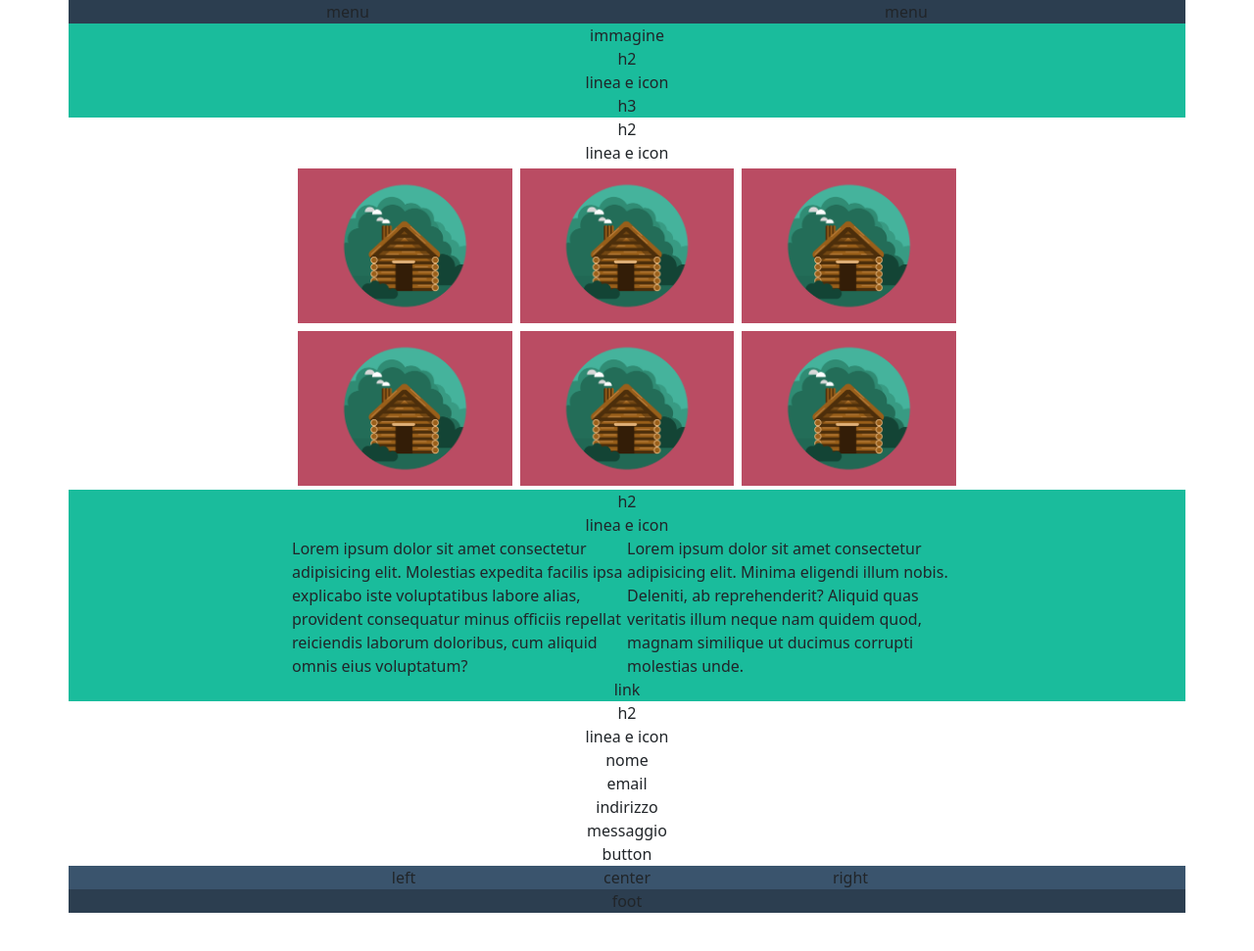
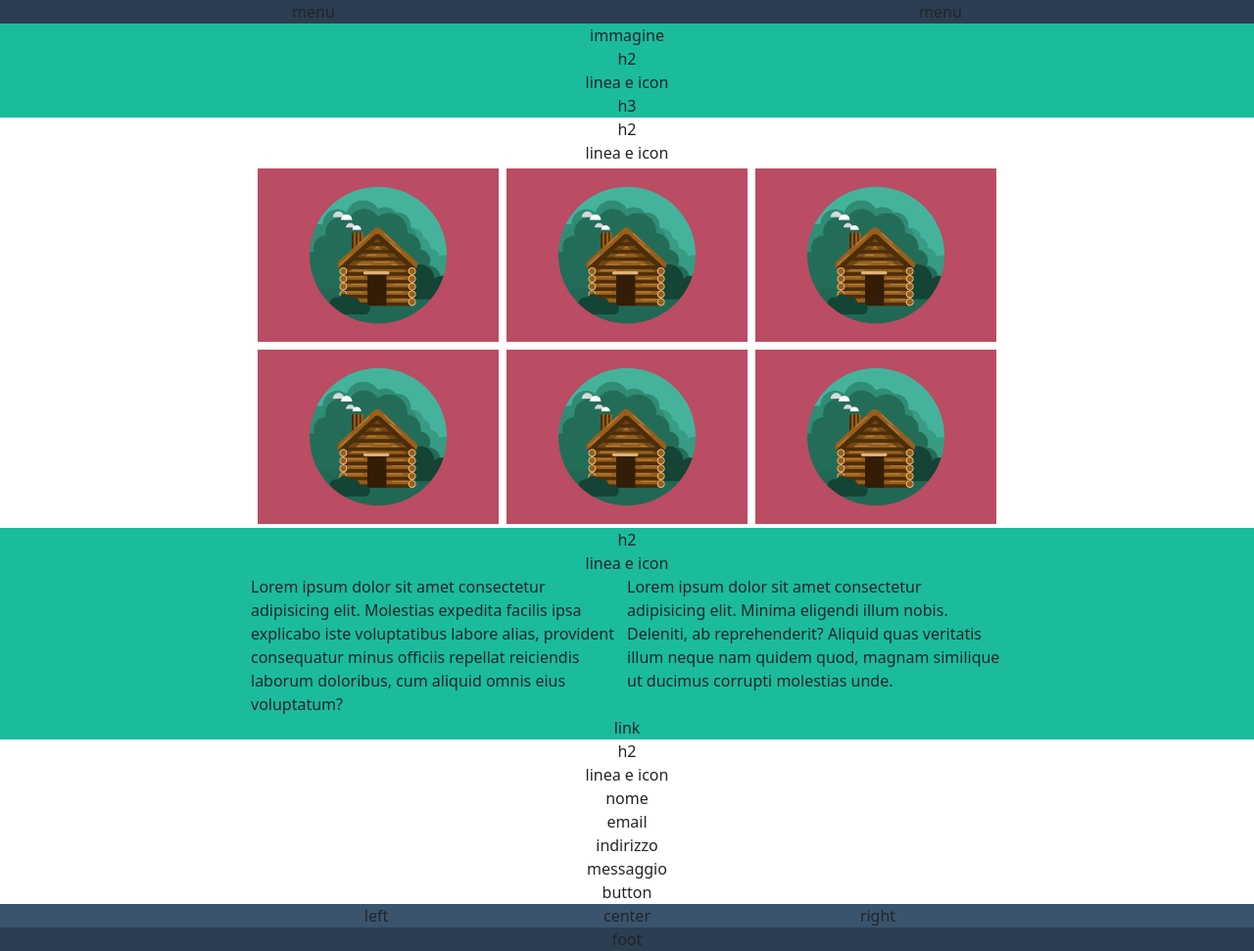
Before and after one commit to MatteoPellegrinii/html-css-bootstrap-freelancer, a plain HTML site: page index.html in a window 1280 px wide. Shown: the whole page at 98% size. Before the commit the page ends 932 px from the top, so only its background shows below. Drawn offline with nearby package versions, Linux system fonts and the light colour scheme.

Commit message:
correzioni

```diff
--- a/css/style.css
+++ b/css/style.css
@@ -3,12 +3,12 @@
     padding: 0;
     box-sizing: border-box;
 }
-.container-lg{
-    padding: 0;
-}
 [class*="col"] {
     display: flex;
     justify-content:center;
+}
+.container-fluid{
+    padding: 0;
 }
 .row{
     --bs-gutter-x: 0;
--- a/index.html
+++ b/index.html
@@ -9,7 +9,7 @@
     <title>BOOTSTRAP</title>
 </head>
 <body>
-    <div class="container-lg">
+   <div class="container-fluid">
     <div class="row title">
         <div class="col">
           menu
@@ -39,7 +39,7 @@
                 h3
               </div>
           </div>
-
+        </div>
       <section class="images">
           <div class="row">
               <div class="col">
@@ -150,6 +150,5 @@
           </div>
       </footer>
    </div>
-
 </body>
 </html>
```
Lines whose indentation alone changed are shown as unchanged.
